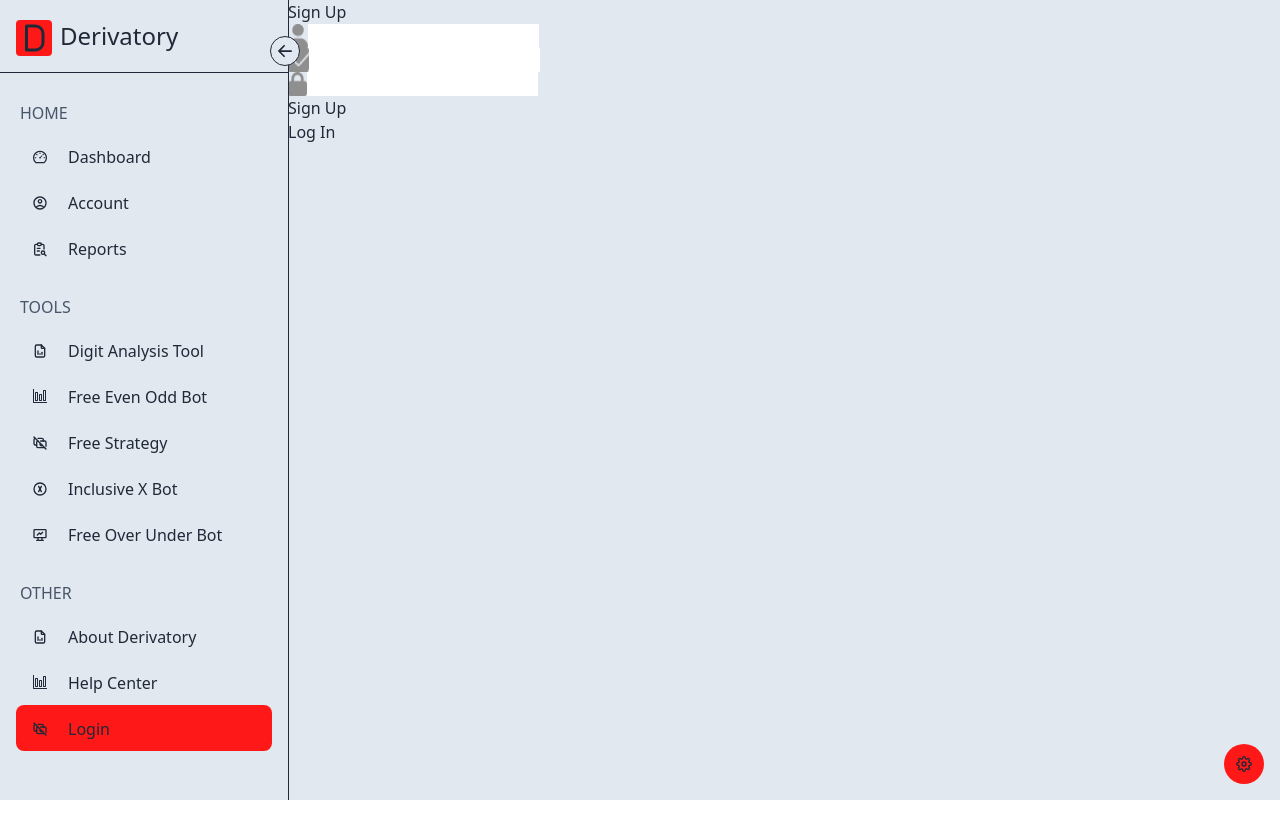
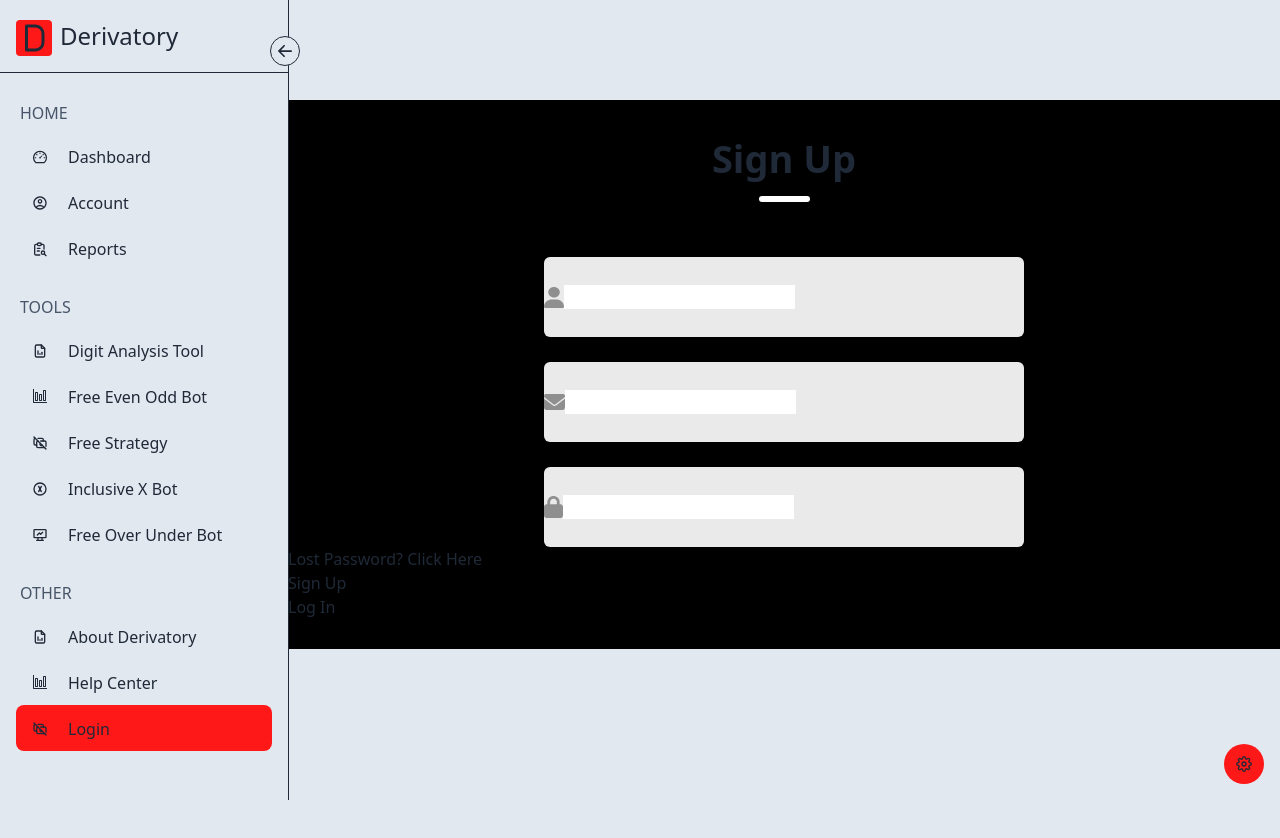
Before and after one commit to ALVIN02-ui/Derivatory-Frontend, a React (Vite) app: page /login in a window 1280 px wide. Shown: the top 838 px of the page. Before the commit the page ends 800 px from the top, so only its background shows below. Built offline with nearby package versions, Linux system fonts and the light colour scheme.

Commit message:
Sign up page 50% done. I am tired

```diff
--- a/src/App.css
+++ b/src/App.css
@@ -12,6 +12,49 @@
     height: 10px;
   }
 
+  .signup-container{
+    display: flex;
+    flex-direction: column;
+    margin: auto;
+    margin-top: 100px;
+    background: #000000;
+    padding-bottom: 30px;
+  }
+
+  .header{
+    display: flex;
+    flex-direction: column;
+    align-items: center;
+    gap: 9px;
+    width: 100%;
+    margin-top: 30px;
+  }
+
+  .text{
+    font-size: 38px;
+    font-weight: 600;
+  }
+
+  .underline{
+    width: 51px;
+    height: 6px;
+    background: white;
+    border-radius: 9px;
+  }
+
+  .inputs{
+    margin-top: 55px;
+    display: flex;
+    flex-direction: column;
+    gap: 25px;
+  }
+
   .input{
     display: flex;
+    align-items: center;
+    margin: auto;
+    width: 480px;
+    height: 80px;
+    background: #eaeaea;
+    border-radius: 6px;
   }
--- a/src/pages/Others/Login.jsx
+++ b/src/pages/Others/Login.jsx
@@ -18,11 +18,14 @@
 
   const { open, currentMode} = useStateContext();
   return (
-    <div className={`${open ? "pl-72" : "pl-20"} ${currentMode === 'Dark' ? 'dark bg-slate-900 text-white': 'bg-slate-200 text-gray-800'} h-screen w-screen container`}>
+    <div className={`${open ? "pl-72" : "pl-20"} ${currentMode === 'Dark' ? 'dark bg-slate-900 text-white': 'bg-slate-200 text-gray-800'} h-screen w-screen`}>
+      <div className="signup-container">
+
         <div className="header">
           <div className="text">Sign Up</div>
           <div className="underline"></div>
         </div>
+
         <div className="inputs">
 
           <div className="input">
@@ -42,9 +45,13 @@
 
         </div>
 
+        <div className="forgot-password">Lost Password? <span>Click Here</span></div>
+
         <div className="submit-container">
           <div className="submit">Sign Up</div>
           <div className="submit">Log In</div>
+        </div>
+
       </div>
     </div>
   );
```
Lines whose indentation alone changed are shown as unchanged.
